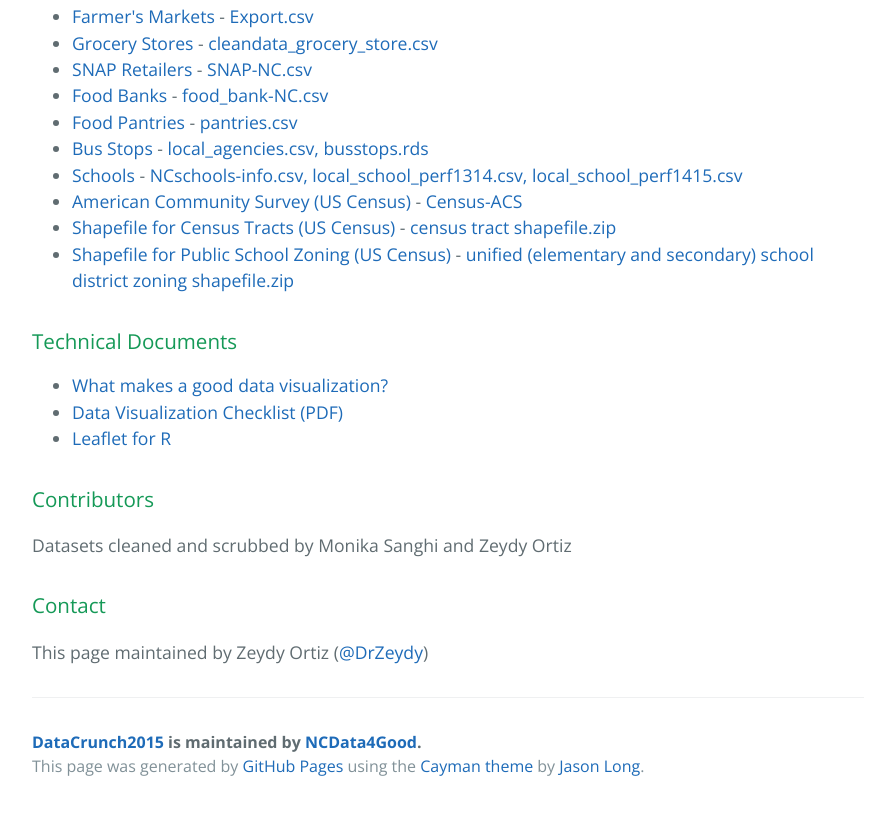
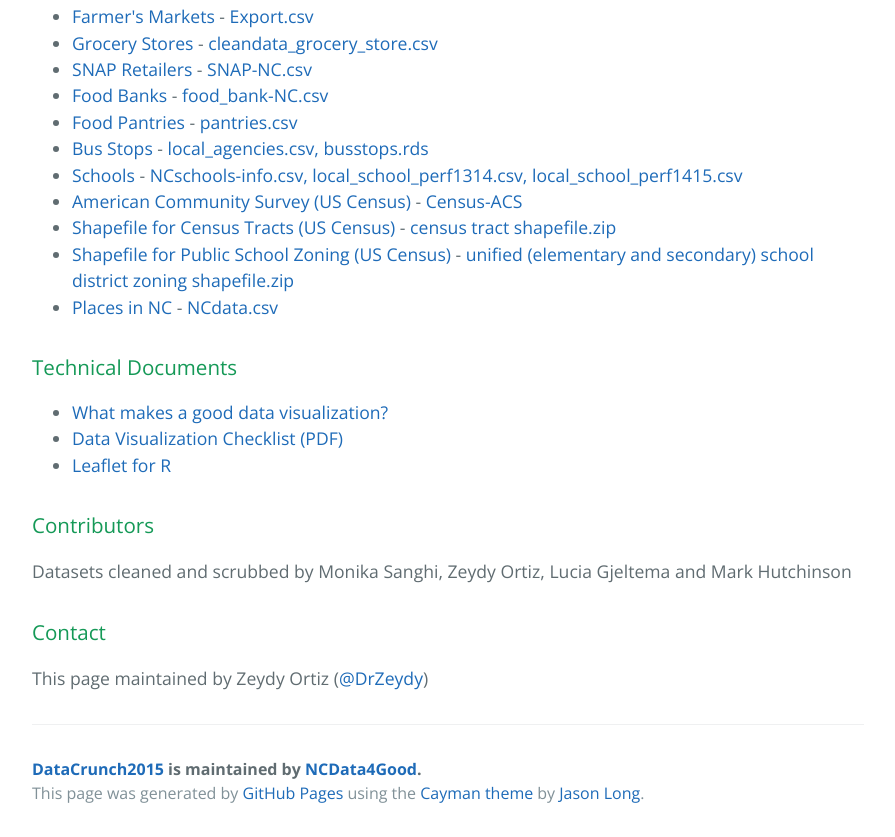
Before and after one commit to NCData4Good/DataCrunch2015, a plain HTML site: page index.html in a window 1280 px wide. Shown: the part 971-1808 px from the top of the page, without its empty margins (192-1087 px from the left). Before the commit the page ends 1781 px from the top, so only its background shows below. Drawn offline with nearby package versions, Linux system fonts and the light colour scheme.

Commit message:
Update index.html

```diff
--- a/index.html
+++ b/index.html
@@ -52,6 +52,7 @@ National Household Food Acquisition and Purchase Survey</a></li>
 <li><a href="http://math-and-data.github.io/Data4Good/Census-ACS.html">American Community Survey (US Census)</a> - <a href="http://factfinder.census.gov/bkmk/table/1.0/en/ACS/13_5YR/S2201/0500000US37063.14000|0500000US37101.14000|0500000US37135.14000|0500000US37183.14000">Census-ACS</a></li>
 <li><a href="http://math-and-data.github.io/Data4Good/Census-Shapefiles.html">Shapefile for Census Tracts (US Census)</a> - <a href="ftp://ftp2.census.gov//geo/tiger/TIGER2015/TRACT/tl_2015_37_tract.zip">census tract shapefile.zip</a></li>
 <li><a href="http://math-and-data.github.io/Data4Good/Census-Shapefiles.html">Shapefile for Public School Zoning (US Census)</a> - <a href="ftp://ftp2.census.gov//geo/tiger/TIGER2015/UNSD/tl_2015_37_unsd.zip">unified (elementary and secondary) school district zoning shapefile.zip</a></li>
+<li><a href="https://github.com/NCData4Good/DataCrunch2015/blob/gh-pages/NCdata.html">Places in NC</a> - <a href="https://raw.githubusercontent.com/NCData4Good/DataCrunch2015/gh-pages/NCdata.csv">NCdata.csv</a></li>
 </ul>
 
 <h3>
@@ -66,7 +67,7 @@ National Household Food Acquisition and Purchase Survey</a></li>
 <h3>
 <a id="contributors" class="anchor" href="#contributors" aria-hidden="true"><span class="octicon octicon-link"></span></a>Contributors</h3>
 
-<p>Datasets cleaned and scrubbed by Monika Sanghi and Zeydy Ortiz</p>
+<p>Datasets cleaned and scrubbed by Monika Sanghi, Zeydy Ortiz, Lucia Gjeltema and Mark Hutchinson</p>
 
 <h3>
 <a id="contact" class="anchor" href="#contact" aria-hidden="true"><span class="octicon octicon-link"></span></a>Contact</h3>
```
